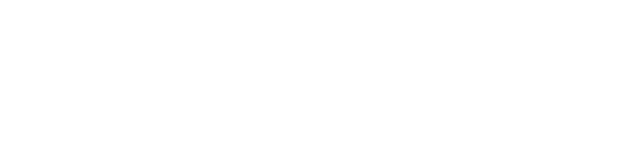
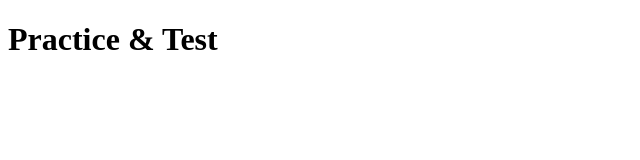
Before and after one commit to KAY5577/Git_a, a plain HTML site: page index.html in a window 1280 px wide. Shown: the whole page, without its empty margins (0-640 px from the left). Drawn offline with Linux system fonts and the light colour scheme.

Commit message:
update title & add h1

```diff
--- a/index.html
+++ b/index.html
@@ -4,9 +4,10 @@
     <meta charset="UTF-8">
     <meta http-equiv="X-UA-Compatible" content="IE=edge">
     <meta name="viewport" content="width=device-width, initial-scale=1.0">
-    <title>Document</title>
+    <title>Practice</title>
 </head>
 <body>
+    <h1>Practice & Test</h1>
 
 </body>
 </html>
```
